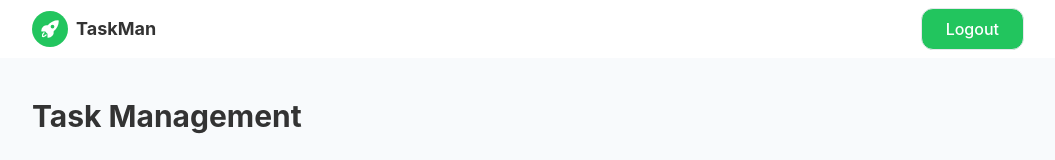
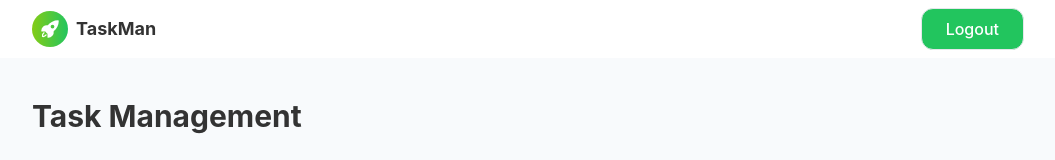
Before and after one commit to rihid/taskman, a React app: page / in a window 1280 px wide. Shown: the top 160 px of the page, without its empty margins (112-1167 px from the left). Built offline with nearby package versions, Linux system fonts and the light colour scheme; sample sign-in values are in the browser's storage; the HTML template or start-up script is replaced by a standard one.

Commit message:
feat: modify logo color

```diff
--- a/src/components/header.jsx
+++ b/src/components/header.jsx
@@ -14,7 +14,7 @@ function Header() {
           <div className="flex items-center justify-start gap-2">
             <a
               href="#"
-              className="flex items-center justify-center p-2 rounded-full bg-green-500"
+              className="flex items-center justify-center p-2 rounded-full bg-gradient-to-r from-lime-500 to-green-500"
             >
               <RocketLaunchIcon className="w-5 h-5 text-background font-medium" />
             </a>
```
